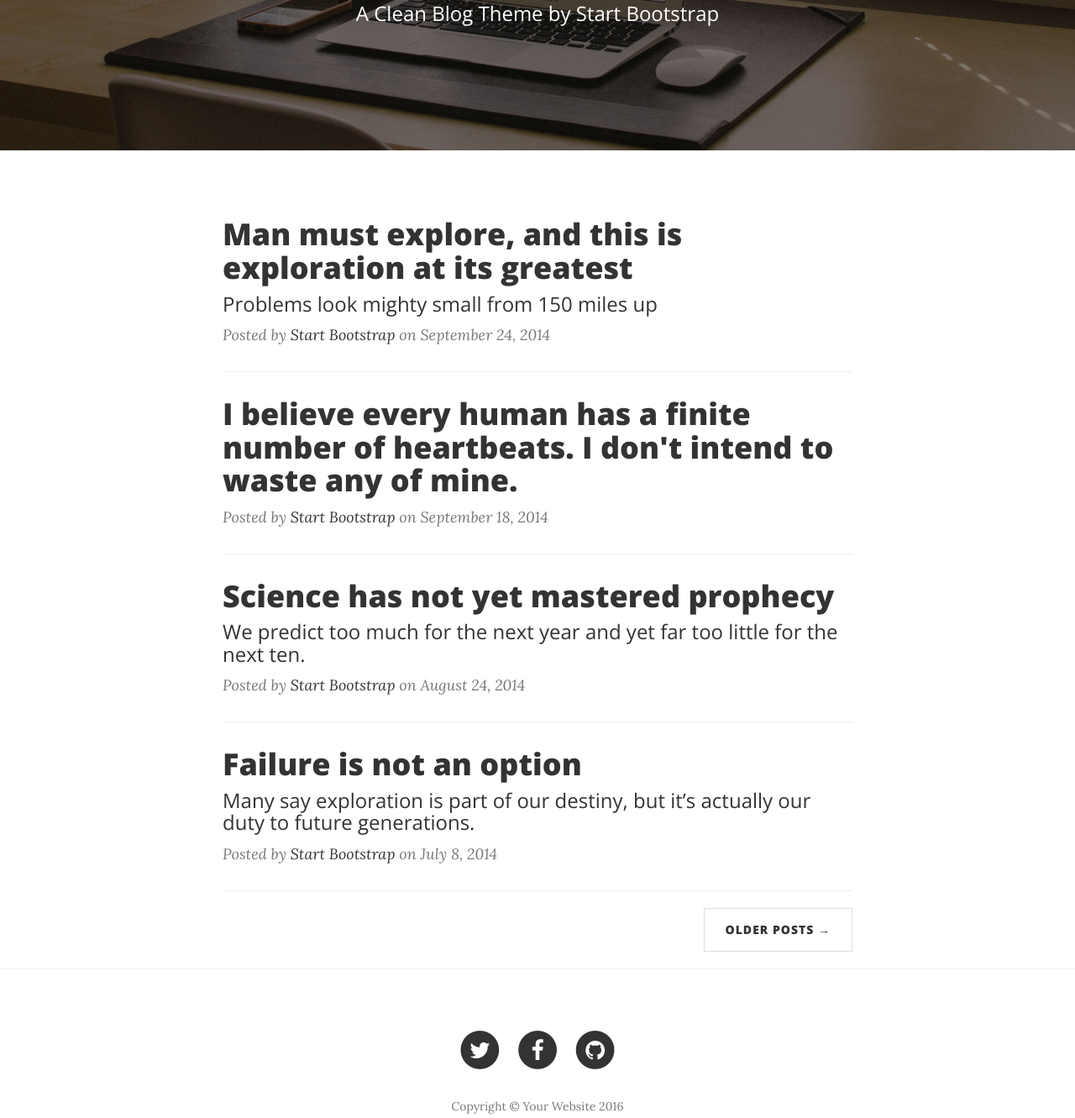
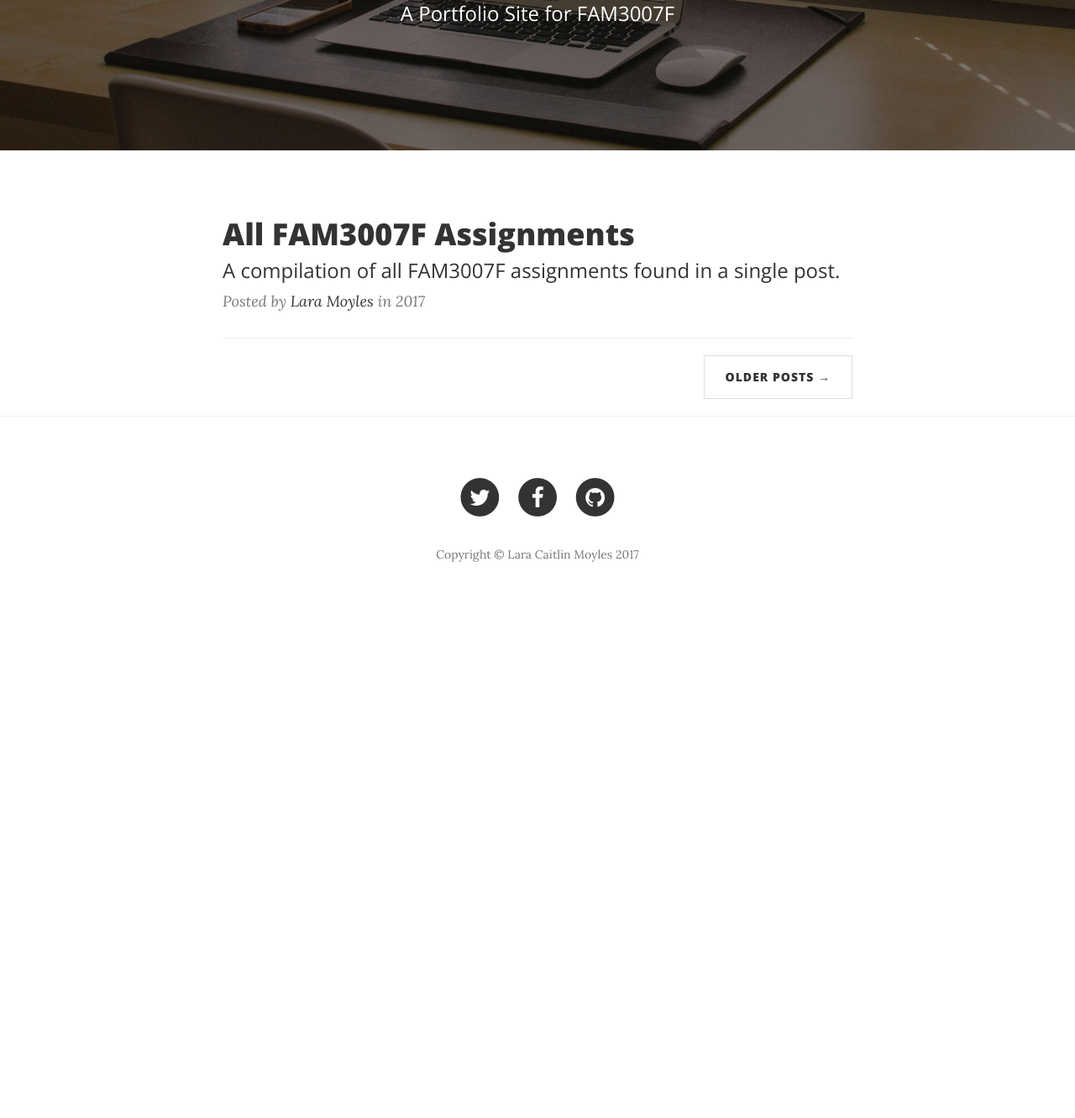
Before and after one commit to LaraMoyles/LaraMoyles.github.io, a website: page index.html in a window 1280 px wide. Shown: the part 269-1600 px from the top of the page at 84% size. After the commit the page ends 1005 px from the top, so only its background shows below. Drawn offline with nearby package versions, Linux system fonts and the light colour scheme.

Commit message:
Update index.html

```diff
--- a/index.html
+++ b/index.html
@@ -9,7 +9,7 @@
     <meta name="description" content="">
     <meta name="author" content="">
 
-    <title>Clean Blog</title>
+    <title>Lara Caitlin</title>
 
     <!-- Bootstrap Core CSS -->
     <link href="vendor/bootstrap/css/bootstrap.min.css" rel="stylesheet">
@@ -55,7 +55,7 @@
                         <a href="about.html">About</a>
                     </li>
                     <li>
-                        <a href="post.html">Sample Post</a>
+                        <a href="post.html">Portfolio</a>
                     </li>
                     <li>
                         <a href="contact.html">Contact</a>
@@ -74,9 +74,9 @@
             <div class="row">
                 <div class="col-lg-8 col-lg-offset-2 col-md-10 col-md-offset-1">
                     <div class="site-heading">
-                        <h1>Clean Blog</h1>
+                        <h1>Lara Caitlin</h1>
                         <hr class="small">
-                        <span class="subheading">A Clean Blog Theme by Start Bootstrap</span>
+                        <span class="subheading">A Portfolio Site for FAM3007F</span>
                     </div>
                 </div>
             </div>
@@ -90,48 +90,16 @@
                 <div class="post-preview">
                     <a href="post.html">
                         <h2 class="post-title">
-                            Man must explore, and this is exploration at its greatest
+                            All FAM3007F Assignments
                         </h2>
                         <h3 class="post-subtitle">
-                            Problems look mighty small from 150 miles up
+                            A compilation of all FAM3007F assignments found in a single post.
                         </h3>
                     </a>
-                    <p class="post-meta">Posted by <a href="#">Start Bootstrap</a> on September 24, 2014</p>
+                    <p class="post-meta">Posted by <a href="#">Lara Moyles</a> in 2017</p>
                 </div>
                 <hr>
-                <div class="post-preview">
-                    <a href="post.html">
-                        <h2 class="post-title">
-                            I believe every human has a finite number of heartbeats. I don't intend to waste any of mine.
-                        </h2>
-                    </a>
-                    <p class="post-meta">Posted by <a href="#">Start Bootstrap</a> on September 18, 2014</p>
-                </div>
-                <hr>
-                <div class="post-preview">
-                    <a href="post.html">
-                        <h2 class="post-title">
-                            Science has not yet mastered prophecy
-                        </h2>
-                        <h3 class="post-subtitle">
-                            We predict too much for the next year and yet far too little for the next ten.
-                        </h3>
-                    </a>
-                    <p class="post-meta">Posted by <a href="#">Start Bootstrap</a> on August 24, 2014</p>
-                </div>
-                <hr>
-                <div class="post-preview">
-                    <a href="post.html">
-                        <h2 class="post-title">
-                            Failure is not an option
-                        </h2>
-                        <h3 class="post-subtitle">
-                            Many say exploration is part of our destiny, but it’s actually our duty to future generations.
-                        </h3>
-                    </a>
-                    <p class="post-meta">Posted by <a href="#">Start Bootstrap</a> on July 8, 2014</p>
-                </div>
-                <hr>
+
                 <!-- Pager -->
                 <ul class="pager">
                     <li class="next">
@@ -175,7 +143,7 @@
                             </a>
                         </li>
                     </ul>
-                    <p class="copyright text-muted">Copyright &copy; Your Website 2016</p>
+                    <p class="copyright text-muted">Copyright &copy; Lara Caitlin Moyles 2017</p>
                 </div>
             </div>
         </div>
```
